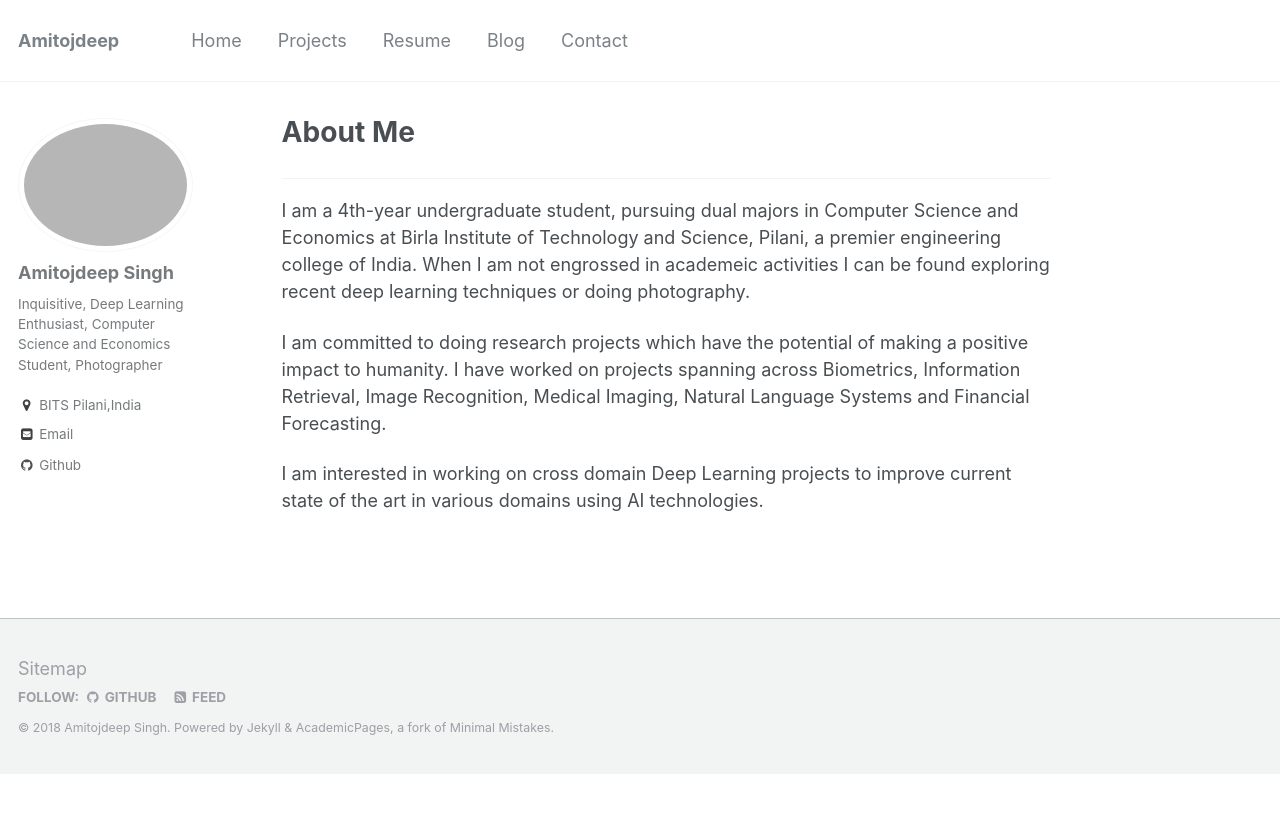
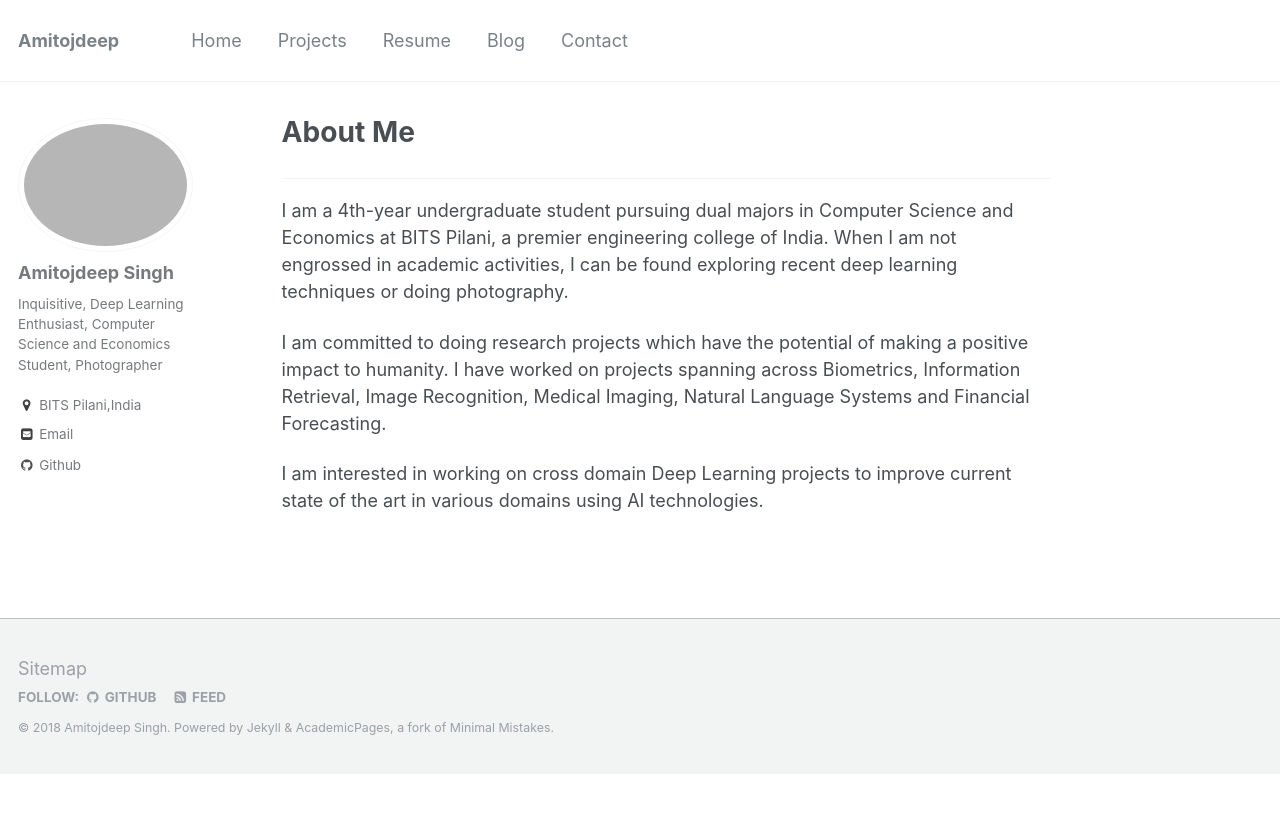
Before and after one commit to amitojdeep/amitojdeep.github.io, a Jekyll site: the page built from _pages/about.md, in a window 1280 px wide. Shown: the top 813 px of the page. Built offline with Jekyll 4.4.1, drawn with Linux system fonts in a browser that asks for light colours.

Commit message:
Update about.md

```diff
--- a/_pages/about.md
+++ b/_pages/about.md
@@ -6,7 +6,7 @@ author_profile: true
 redirect_from:
 ---
 ***
-I am a 4th-year undergraduate student, pursuing dual majors in Computer Science and Economics at Birla Institute of Technology and Science, Pilani, a premier engineering college of India. When I am not engrossed in academeic activities I can be found exploring recent deep learning techniques or doing photography.
+I am a 4th-year undergraduate student pursuing dual majors in Computer Science and Economics at BITS Pilani, a premier engineering college of India. When I am not engrossed in academic activities, I can be found exploring recent deep learning techniques or doing photography.
 
 I am committed to doing research projects which have the potential of making a positive impact to humanity. I have worked on projects spanning across Biometrics, Information Retrieval, Image Recognition, Medical Imaging, Natural Language Systems and Financial Forecasting.
 
```
